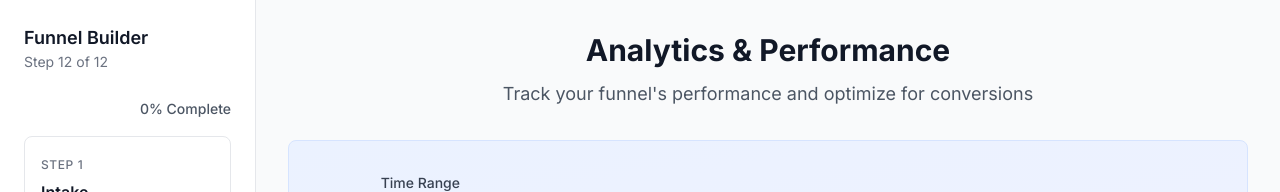
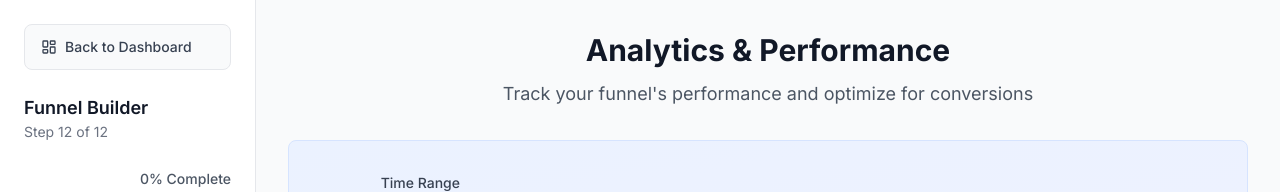
Before and after one commit to Pixl8studio/growth-mastery, a Next.js app: page /funnel-builder/1/step/12 in a window 1280 px wide. Shown: the top 192 px of the page. Built offline with nearby package versions, Linux system fonts and the light colour scheme; no server answers; the database is empty.

Commit message:
✨ Add prominent 'Back to Dashboard' button in funnel builder sidebar
Replace subtle clickable funnel name with a clear button featuring
dashboard icon and explicit label at the top of the sidebar. Makes
navigation back to the dashboard much more obvious.

```diff
--- a/components/funnel/step-layout.tsx
+++ b/components/funnel/step-layout.tsx
@@ -2,7 +2,7 @@
 
 import { ReactNode } from "react";
 import Link from "next/link";
-import { ArrowLeft, ArrowRight, Check } from "lucide-react";
+import { ArrowLeft, ArrowRight, Check, LayoutDashboard } from "lucide-react";
 import { StepperNav } from "./stepper-nav";
 
 interface StepLayoutProps {
@@ -60,14 +60,24 @@ export function StepLayout({
             {/* Step Navigation Sidebar */}
             <div className="fixed left-0 top-0 h-screen w-64 overflow-y-auto border-r border-gray-200 bg-white">
                 <div className="p-6">
-                    <Link href={`/funnel-builder/${projectId}`} className="mb-6 block">
+                    {/* Back to Dashboard Button */}
+                    <Link
+                        href={`/funnel-builder/${projectId}`}
+                        className="mb-6 flex items-center gap-2 rounded-lg border border-gray-200 bg-gray-50 px-4 py-3 text-sm font-medium text-gray-700 transition-colors hover:bg-gray-100 hover:border-gray-300"
+                    >
+                        <LayoutDashboard className="h-4 w-4" />
+                        <span>Back to Dashboard</span>
+                    </Link>
+
+                    {/* Funnel Info */}
+                    <div className="mb-6">
                         <h2 className="truncate text-lg font-semibold text-gray-900">
                             {funnelName || "Funnel Builder"}
                         </h2>
                         <p className="text-sm text-gray-500">
                             Step {currentStep} of 12
                         </p>
-                    </Link>
+                    </div>
 
                     <StepperNav
                         projectId={projectId}
```
Also changed, not shown: 1 other file (tests, documents, lock files or other folders).
